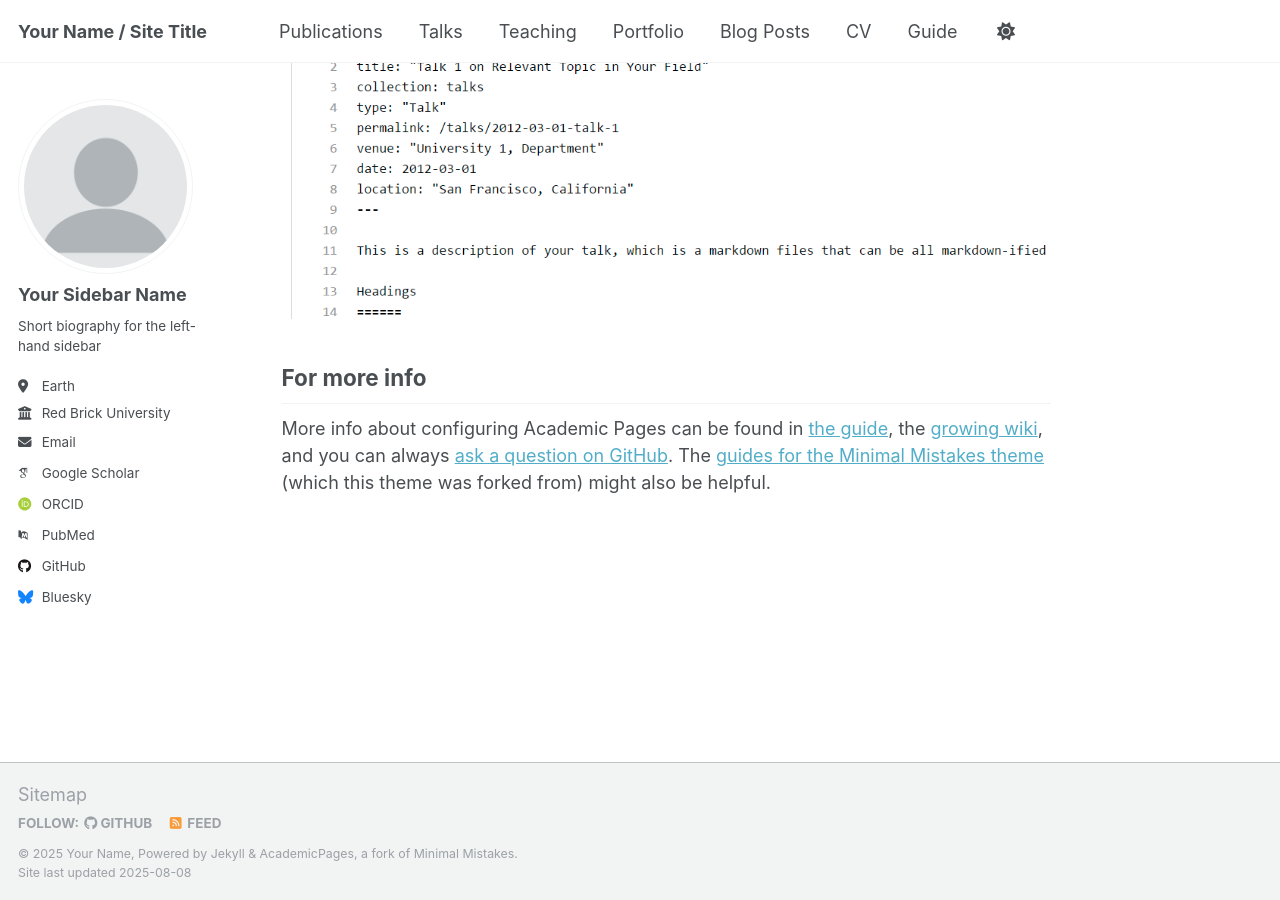
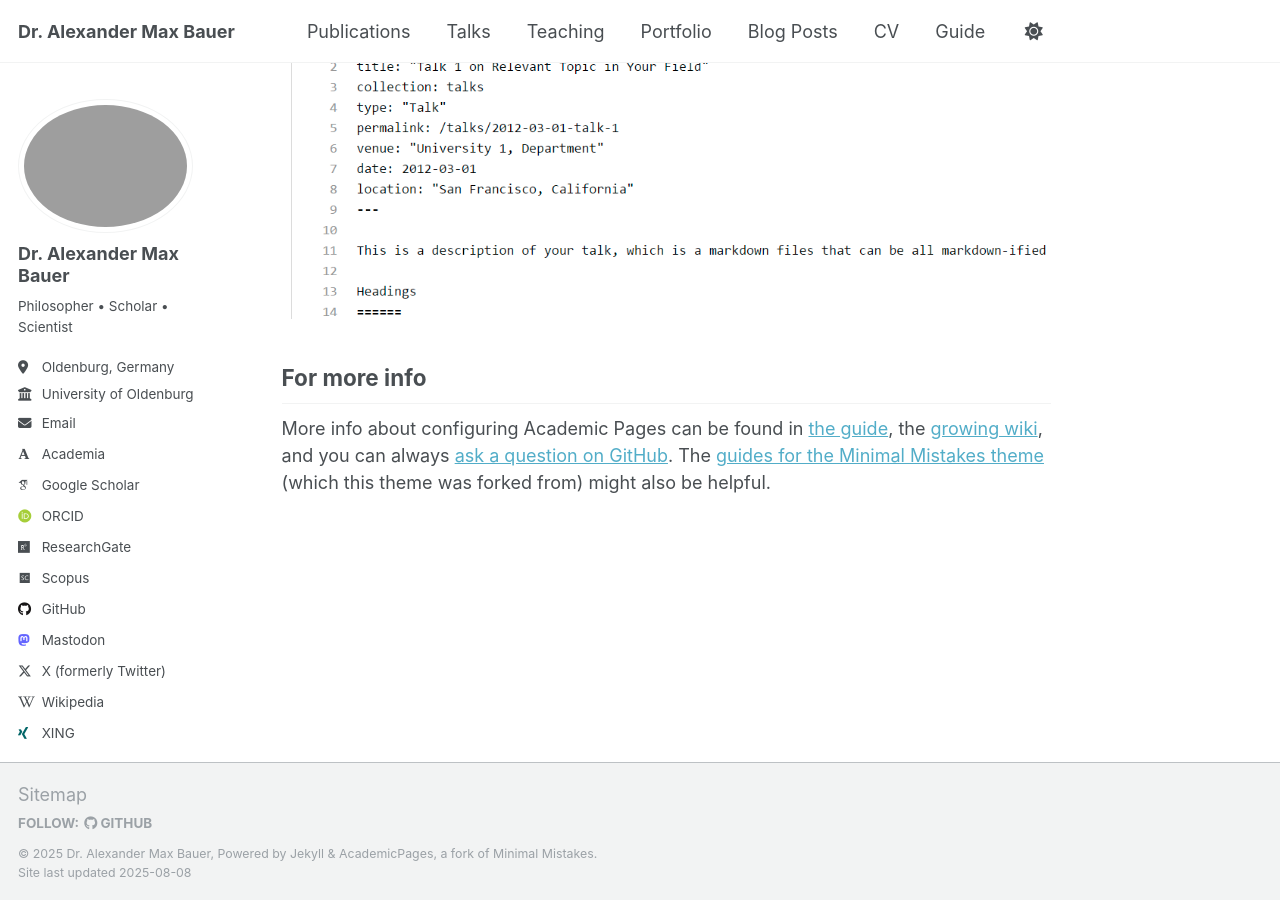
Before and after one commit to alephmembeth/alephmembeth.github.io, a Jekyll site: the page built from _pages/about.md, in a window 1280 px wide and 900 px high, scrolled down 2880 px. Built offline with Jekyll 4.4.1, drawn with Linux system fonts in a browser that asks for light colours; some web fonts are replaced; a script that is not in the unit is left out; some of the changed lines change nothing that is shown.

Commit message:
Update _config.yml

```diff
--- a/_config.yml
+++ b/_config.yml
@@ -1,199 +1,182 @@
-# Welcome to Jekyll!
-#
-# This config file is meant for settings that affect your entire site, values
-# which you are expected to set up once and rarely need to edit after that.
-# For technical reasons, this file is *NOT* reloaded automatically when you use
-# `jekyll serve -l -H localhost`. If you change this file, please restart the
-# server process.
+# Basic site settings
+locale                   : "en-GB"
+site_theme               : "default"
+title                    : "Dr. Alexander Max Bauer"
+title_separator          : "-"
+name                     : &name "Dr. Alexander Max Bauer"
+description              : &description "Philosopher • Scholar • Scientist"
+url                      : https://alephmembeth.github.io
+baseurl                  : ""
+repository               : "https://github.com/alephmembeth/alephmembeth.github.io"
 
-# Basic Site Settings
-locale                   : "en-US"
-site_theme               : "default"
-title                    : "Your Name / Site Title"
-title_separator          : "-"
-name                     : &name "Your Name"
-description              : &description "personal description"
-url                      : https://academicpages.github.io # the base hostname & protocol for your site e.g. "https://[your GitHub username].github.io" or if you already have some other page hosted on Github then use "https://[your GitHub username].github.io/[Your Repo Name]"
-baseurl                  : "" # the subpath of your site, e.g. "/blog"
-repository               : "academicpages/academicpages.github.io"
+# Sidebar
+author:
+   # Biographic information
+   avatar           : "amb_liri_runa.png"
+   name             : "Dr. Alexander Max Bauer"
+   pronouns         :
+   bio              : "Philosopher • Scholar • Scientist"
+   location         : "Oldenburg, Germany"
+   employer         : "University of Oldenburg"
+   uri              :
+   email            : "alexander.max.bauer@uol.de"
 
-# Site Author - The following control what appear as part of the author content on the side bar.
-#               If a field is blank the icon and link will not appear, otherwise it will be shown.
-#               Additional customization can be done by editing /_includes/author-profile.html
-author:
-  # Biographic information
-  avatar           : "profile.png"
-  name             : "Your Sidebar Name"
-  pronouns         : # example: "she/her"
-  bio              : "Short biography for the left-hand sidebar"
-  location         : "Earth"
-  employer         : "Red Brick University"
-  uri              : # URL
-  email            : "none@example.org"
+   # Academic websites
+   academia         : "https://uni-oldenburg.academia.edu/alexandermaxbauer"
+   arxiv            :
+   googlescholar    : "https://scholar.google.de/citations?user=EFeokZUAAAAJ"
+   inspire-hep      :
+   impactstory      :
+   orcid            : "https://orcid.org/0000-0003-0923-6864"
+   semantic         :
+   pubmed           :
+   researchgate     : "https://www.researchgate.net/profile/Alexander-Bauer-2"
+   scopus           : "https://www.scopus.com/authid/detail.uri?authorId=57221999493"
 
-  # Academic websites
-  academia         : # URL
-  arxiv            : # URL - Update with the correct link to your profile
-  googlescholar    : "https://scholar.google.com/citations?user=PS_CX0AAAAAJ"
-  inspire-hep      : # URL
-  impactstory      : # URL
-  orcid            : "http://orcid.org/yourorcidurl"
-  semantic         : # URL
-  pubmed           : "https://www.ncbi.nlm.nih.gov/pubmed/?term=john+snow"
-  researchgate     : # URL
-  scopus           : # URL
+   # Repositories and software development
+   bitbucket        :
+   codepen          :
+   dribbble         :
+   github           : "alephmembeth"
+   kaggle           :
+   stackoverflow    :
 
-  # Repositories and software development
-  bitbucket        : # Username - Update with your username on the site
-  codepen          : # Username
-  dribbble         : # Username
-  github           : "academicpages"
-  kaggle           : # Username
-  stackoverflow    : # User number or user number and name (i.e., use "1" or "1/jeff-atwood")
+   # Social media
+   artstation       :
+   bluesky          :
+   facebook         :
+   flickr           :
+   foursquare       :
+   goodreads        :
+   google_plus      :
+   keybase          :
+   instagram        :
+   lastfm           :
+   LinkedIn         : "alexandermaxbauer"
+   mastodon         : "https://ohai.social/@alephmembeth"
+   medium           :
+   pinterest        :
+   soundcloud       :
+   steam            :
+   telegram         :
+   tumblr           :
+   twitter          : "alephmembeth"
+   vine             :
+   weibo            :
+   wikipedia        : "Alephmembeth"
+   xing             : "AlexanderMax_Bauer"
+   youtube          :
+   zhihu            :
 
-  # Social media
-  artstation       : # Username
-  bluesky          : "bsky.app" # Replace this with you Bluesky username
-  facebook         : # Username
-  flickr           : # Username
-  foursquare       : # Username
-  goodreads        : # Username
-  google_plus      : # Username
-  keybase          : # Username
-  instagram        : # Username
-  lastfm           : # Username
-  linkedin         : # Username
-  mastodon         : # URL
-  medium           : # URL
-  pinterest        : # Username
-  soundcloud       : # Username
-  steam            : # Username
-  telegram         : # URL
-  tumblr           : # Username
-  twitter          : # Username for X / Twitter
-  vine             : # Username
-  weibo            : # Username
-  wikipedia        : # Username
-  xing             : # Username
-  youtube          : # Username
-  zhihu            : # Username
+# Publication categories
+publication_category:
+   books:
+      title: 'Books'
+   manuscripts:
+      title: 'Journal Articles'
+   conferences:
+      title: 'Conference Papers'
 
-# Publication Category - The following the list of publication categories and their headings
-publication_category:
-  books:
-    title: 'Books'
-  manuscripts:
-    title: 'Journal Articles'
-  conferences:
-    title: 'Conference Papers'
-
-# Site Settings
-teaser                   :  # filename of teaser fallback teaser image placed in /images/, .e.g. "500x300.png"
-breadcrumbs              : false # true, false (default)
+# Site settings
+teaser                   :
+breadcrumbs              : false
 words_per_minute         : 160
 future                   : true
-read_more                : "disabled" # if enabled, adds "Read more" links to excerpts
-talkmap_link             : false      #change to true to add link to talkmap on talks page
+read_more                : "disabled"
+talkmap_link             : false
 comments:
-  provider               : # false (default), "disqus", "discourse", "facebook", "google-plus", "staticman", "custom"
-  disqus:
-    shortname            :
-  discourse:
-    server               : # https://meta.discourse.org/t/embedding-discourse-comments-via-javascript/31963 , e.g.: meta.discourse.org
-  facebook:
-    appid                :
-    num_posts            : # 5 (default)
-    colorscheme          : # "light" (default), "dark"
+   provider              :
+   disqus:
+      shortname          :
+   discourse:
+      server             :
+   facebook:
+      appid              :
+      num_posts          :
+      colorscheme        :
 staticman:
-  allowedFields          : ['name', 'email', 'url', 'message']
-  branch                 : "gh-pages" # "master", "gh-pages"
-  commitMessage          : "New comment."
-  filename               : comment-{@timestamp}
-  format                 : "yml"
-  moderation             : true
-  path                   : "_data/comments/{options.slug}"
-  requiredFields         : ['name', 'email', 'message']
-  transforms:
-    email                : "md5"
-  generatedFields:
-    date:
-      type               : "date"
+   allowedFields         : ['name', 'email', 'url', 'message']
+   branch                : "gh-pages"
+   commitMessage         : "New comment."
+   filename              : comment-{@timestamp}
+   format                : "yml"
+   moderation            : true
+   path                  : "_data/comments/{options.slug}"
+   requiredFields        : ['name', 'email', 'message']
+   transforms:
+      email              : "md5"
+   generatedFields:
+      date:
+         type            : "date"
       options:
-        format           : "iso8601" # "iso8601" (default), "timestamp-seconds", "timestamp-milliseconds"
+         format          : "iso8601"
 atom_feed:
-  hide                   : false     # change to true to hide the RSS feed in the footer
-  path                   : # blank (default) uses feed.xml
+   hide                  : true
+   path                  :
 
-
-# SEO Related
+# SEO related
 google_site_verification :
 bing_site_verification   :
 alexa_site_verification  :
 yandex_site_verification :
 
-
-# Social Sharing
+# Social sharing
 twitter:
-  username               : &twitter
+   username              : &twitter
 facebook:
-  username               :
-  app_id                 :
-  publisher              :
-og_image                 :  # Social media default site image
-og_description           :  # Social media default site image description
-# For specifying social profiles
-# - https://developers.google.com/structured-data/customize/social-profiles
+   username              :
+   app_id                :
+   publisher             :
+og_image                 :
+og_description           :
 social:
-  type                   : # Person or Organization (defaults to Person)
-  name                   : # If the user or organization name differs from the site's name
-  links: # An array of links to social media profiles
-
+   type                  :
+   name                  :
+   links                 :
 
 # Analytics
 analytics:
-  provider               :  "false" # false (default), "google", "google-universal", "google-analytics-4", "custom"
-  google:
-    tracking_id          :
+   provider              : "false"
+   google:
+      tracking_id        :
 
-
-# Reading Files
+# Reading files
 include:
-  - .htaccess
-  - _pages
-  - files
+   - .htaccess
+   - _pages
+   - files
 exclude:
-  - "*.sublime-project"
-  - "*.sublime-workspace"
-  - .asset-cache
-  - .bundle
-  - .github
-  - .jekyll-assets-cache
-  - .sass-cache
-  - assets/js/_main.js
-  - assets/js/plugins
-  - assets/js/vendor
-  - CHANGELOG
-  - Capfile
-  - config
-  - Dockerfile
-  - Gemfile
-  - Gruntfile.js
-  - gulpfile.js
-  - LICENSE
-  - local
-  - log
-  - node_modules
-  - package.json*
-  - Rakefile
-  - README
-  - tmp
-  - vendor
+   - "*.sublime-project"
+   - "*.sublime-workspace"
+   - .asset-cache
+   - .bundle
+   - .github
+   - .jekyll-assets-cache
+   - .sass-cache
+   - assets/js/_main.js
+   - assets/js/plugins
+   - assets/js/vendor
+   - CHANGELOG
+   - Capfile
+   - config
+   - Dockerfile
+   - Gemfile
+   - Gruntfile.js
+   - gulpfile.js
+   - license
+   - local
+   - log
+   - node_modules
+   - package.json*
+   - Rakefile
+   - README
+   - tmp
+   - vendor
 keep_files:
-  - .git
-  - .svn
+   - .git
+   - .svn
 encoding: "utf-8"
 markdown_ext: "markdown,mkdown,mkdn,mkd,md"
-
 
 # Conversion
 markdown: kramdown
@@ -202,36 +185,34 @@ lsi: false
 excerpt_separator: "\n\n"
 incremental: false
 
+# Markdown processing
+kramdown:
+   input: GFM
+   hard_wrap: false
+   auto_ids: true
+   footnote_nr: 1
+   entity_output: as_char
+   toc_levels: 1..6
+   smart_quotes: lsquo,rsquo,ldquo,rdquo
+   enable_coderay: false
 
-# Markdown Processing
-kramdown:
-  input: GFM
-  hard_wrap: false
-  auto_ids: true
-  footnote_nr: 1
-  entity_output: as_char
-  toc_levels: 1..6
-  smart_quotes: lsquo,rsquo,ldquo,rdquo
-  enable_coderay: false
+# Collections
+collections:
+   teaching:
+      output: true
+      permalink: /:collection/:path/
+   publications:
+      output: true
+      permalink: /:collection/:path/
+   portfolio:
+      output: true
+      permalink: /:collection/:path/
+   talks:
+      output: true
+      permalink: /:collection/:path/
 
 
-# These settings control the types of collections used by the template
-collections:
-  teaching:
-    output: true
-    permalink: /:collection/:path/
-  publications:
-    output: true
-    permalink: /:collection/:path/
-  portfolio:
-    output: true
-    permalink: /:collection/:path/
-  talks:
-    output: true
-    permalink: /:collection/:path/
-
-
-# These settings control how pages and collections are included in the site
+# Inclusion of pages and collections
 defaults:
   # _posts
   - scope:
@@ -287,71 +268,44 @@ defaults:
       author_profile: true
       share: true
 
-
-# Sass/SCSS
+# Sass
 sass:
-  sass_dir: _sass
-  style: compressed # http://sass-lang.com/documentation/file.SASS_REFERENCE.html#output_style
-
+   sass_dir: _sass
+   style: compressed
 
 # Outputting
 permalink: /:categories/:title/
-# paginate: 5 # amount of posts to show
-# paginate_path: /page:num/
-timezone: Etc/UTC # http://en.wikipedia.org/wiki/List_of_tz_database_time_zones
-
+timezone: Etc/UTC
 
 # Plugins
 plugins:
-  - jekyll-feed
-  - jekyll-gist
-  - jekyll-paginate
-  - jekyll-sitemap
-  - jekyll-redirect-from
-  - jemoji
+   - jekyll-feed
+   - jekyll-gist
+   - jekyll-paginate
+   - jekyll-sitemap
+   - jekyll-redirect-from
+   - jemoji
 
 # Mimic GitHub Pages with --safe
 whitelist:
-  - jekyll-feed
-  - jekyll-gist
-  - jekyll-paginate
-  - jekyll-sitemap
-  - jekyll-redirect-from
-  - jemoji
+   - jekyll-feed
+   - jekyll-gist
+   - jekyll-paginate
+   - jekyll-sitemap
+   - jekyll-redirect-from
+   - jemoji
 
 
 # Archives
-#  Type
-#  - GitHub Pages compatible archive pages built with Liquid ~> type: liquid (default)
-#  - Jekyll Archives plugin archive pages ~> type: jekyll-archives
-#  Path (examples)
-#  - Archive page should exist at path when using Liquid method or you can
-#    expect broken links (especially with breadcrumbs enabled)
-#  - <base_path>/tags/my-awesome-tag/index.html ~> path: /tags/
-#  - <base_path/categories/my-awesome-category/index.html ~> path: /categories/
-#  - <base_path/my-awesome-category/index.html ~> path: /
 category_archive:
-  type: liquid
-  path: /categories/
+   type: liquid
+   path: /categories/
 tag_archive:
-  type: liquid
-  path: /tags/
-# https://github.com/jekyll/jekyll-archives
-# jekyll-archives:
-#   enabled:
-#     - categories
-#     - tags
-#   layouts:
-#     category: archive-taxonomy
-#     tag: archive-taxonomy
-#   permalinks:
-#     category: /categories/:name/
-#     tag: /tags/:name/
+   type: liquid
+   path: /tags/
 
-
-# HTML Compression
-# - http://jch.penibelst.de/
+# HTML compression
 compress_html:
-  clippings: all
-  ignore:
-    envs: development
+   clippings: all
+   ignore:
+      envs: development
```
